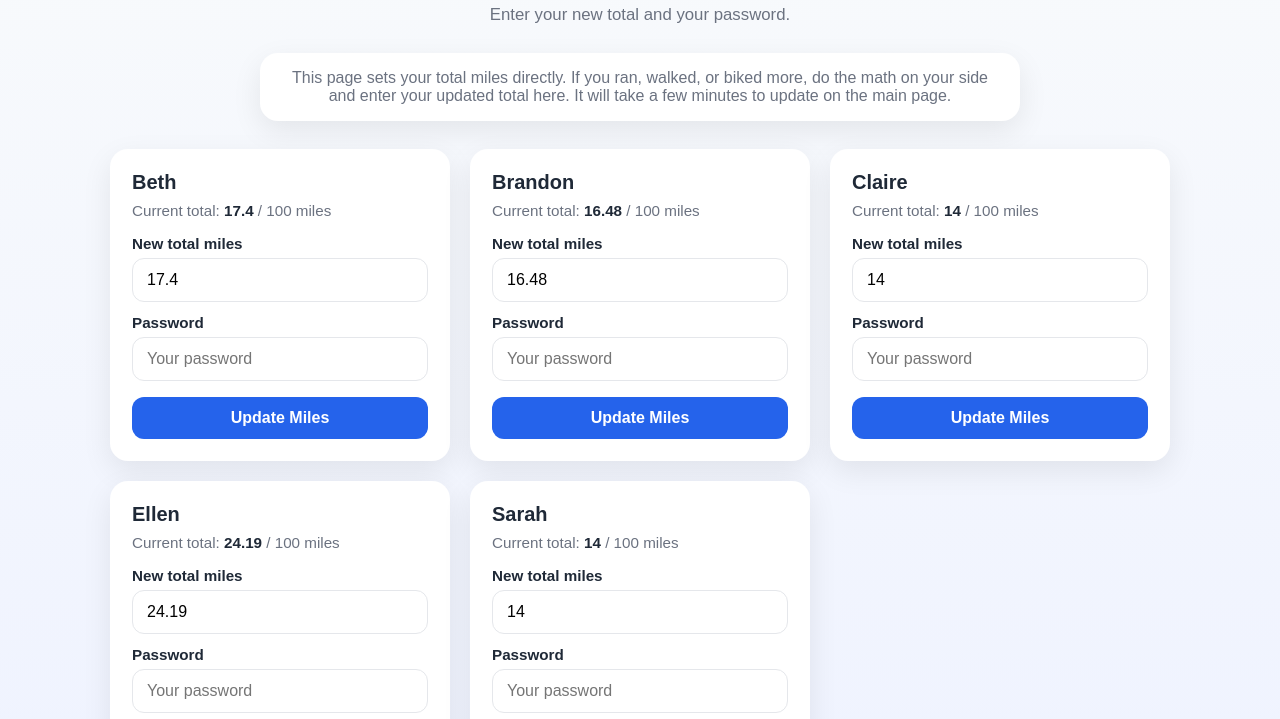
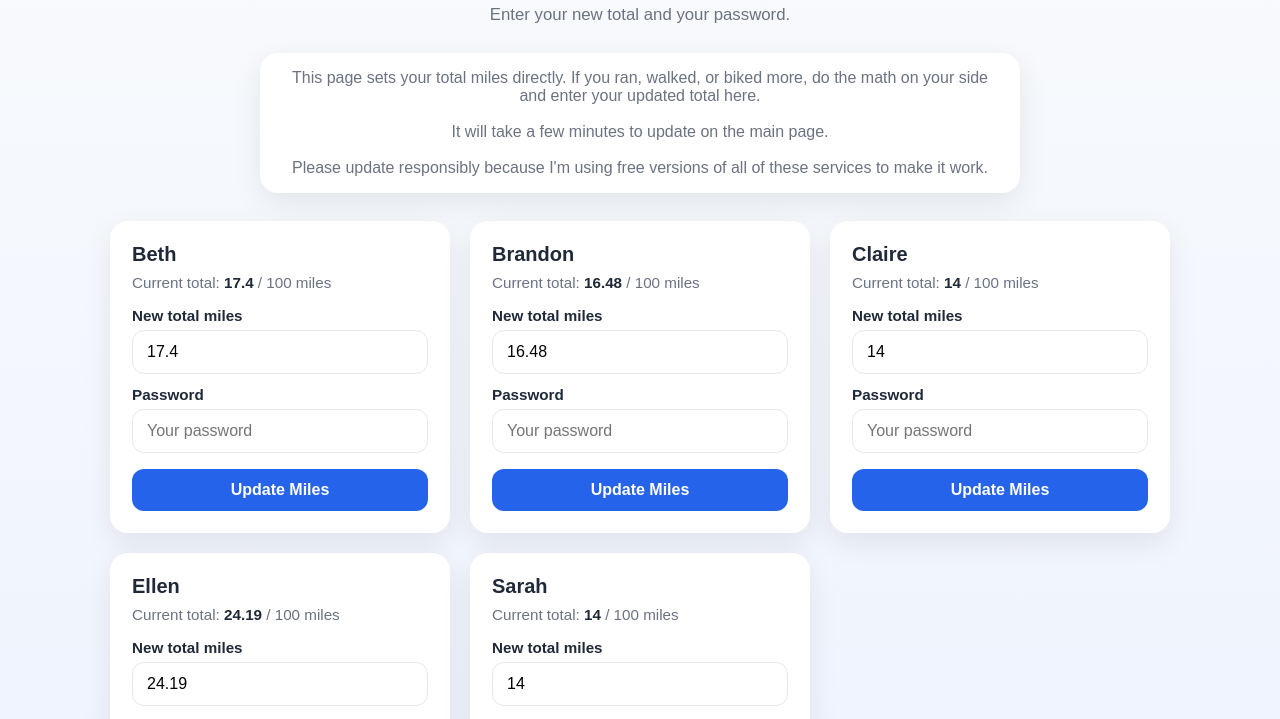
Before and after one commit to brapru/hundredmileclub, a plain HTML site: page update.html in a window 1280 px wide. Shown: the part 79-798 px from the top of the page. Drawn offline with Linux system fonts and the light colour scheme.

Commit message:
add to update message

```diff
--- a/update.html
+++ b/update.html
@@ -207,7 +207,11 @@
 
         <div class="notice">
             This page sets your total miles directly. If you ran, walked, or biked more, do the math on your side and
-            enter your updated total here. It will take a few minutes to update on the main page.
+            enter your updated total here.
+            <br><br>
+            It will take a few minutes to update on the main page.
+            <br><br>
+            Please update responsibly because I'm using free versions of all of these services to make it work.
         </div>
 
         <div id="pageError" class="page-error"></div>
```
